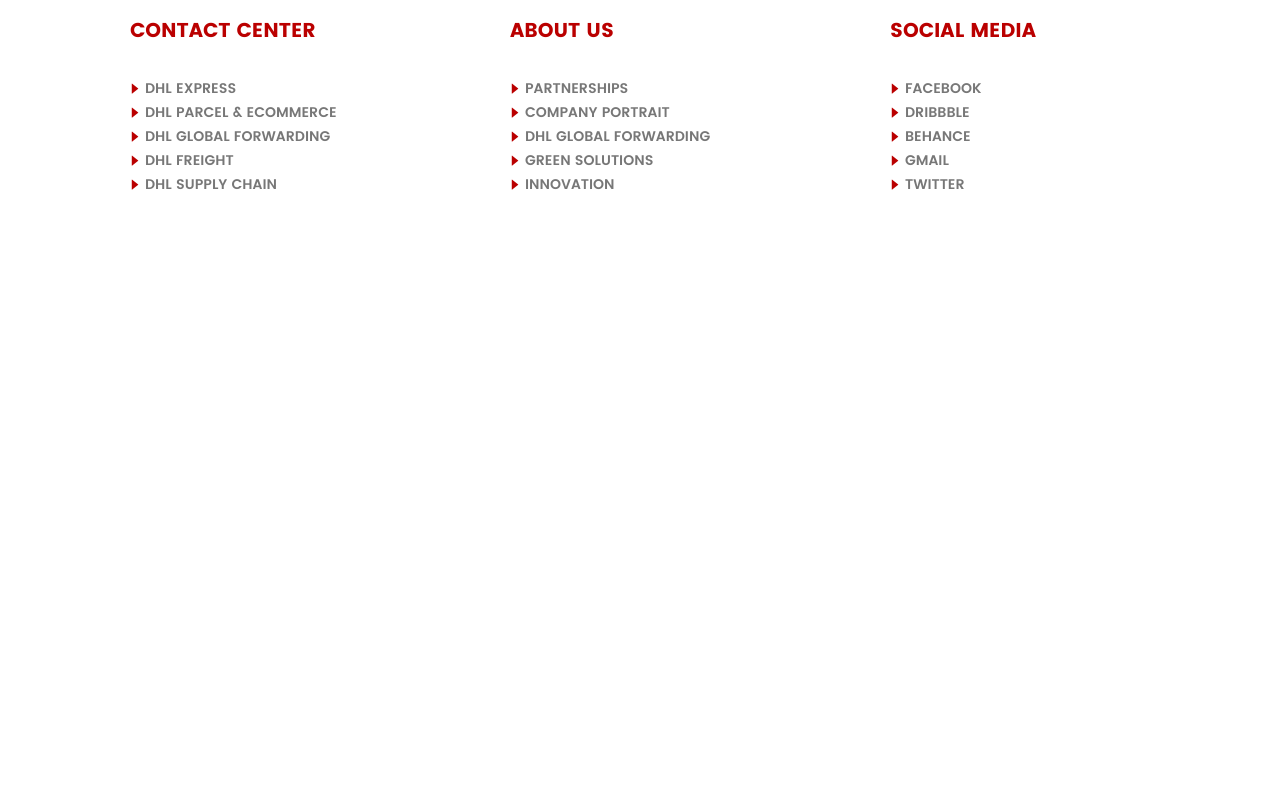
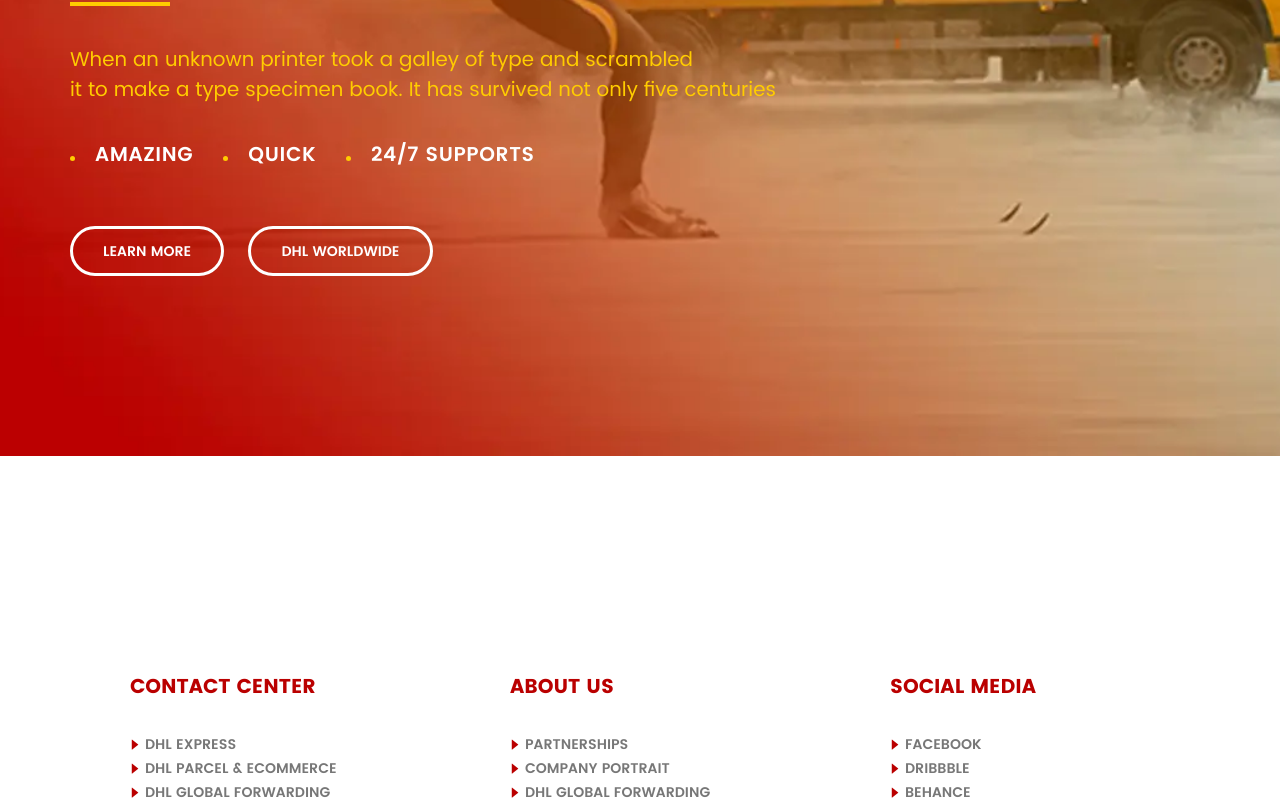
Before and after one commit to EugeneVeremchuk/DHL, a website: page DHL/index.html in a window 1280 px wide. Shown: the part 538-1344 px from the top of the page. Before the commit the page ends 800 px from the top, so only its background shows below. Drawn offline with Linux system fonts and the light colour scheme; files whose address does not match are found by name.

Commit message:
mainBlock

```diff
--- /dev/null
+++ b/#source/scss/blocks/mainBlock.scss
@@ -0,0 +1,83 @@
+.main {
+   background-color: $colorRed;
+   background-image: url("../../img/mainBlock/main-bg.jpg");
+   background-repeat: no-repeat;
+   background-position: center;
+   background-size: cover;
+
+   min-height: 100vh;
+
+   position: relative;
+   z-index: 200;
+
+   margin: 0px 0px 150px 0px;
+
+   &__container {
+      @include adaptiv-value("padding-top", 360, 180, 1);
+      @include adaptiv-value("padding-bottom", 180, 80, 1);
+   }
+
+   &__title {
+      @include adaptiv-value("font-size", 70, 30, 1);
+      font-weight: 700;
+      color: $colorTextWhite;
+      letter-spacing: 2px;
+   }
+
+   &__line {
+      @include adaptiv-value("width", 100, 70, 1);
+      height: 4px;
+      background-color: $colorYellow;
+      @include adaptiv-value("margin-top", 40, 20, 1);
+      @include adaptiv-value("margin-bottom", 40, 20, 1);
+   }
+
+   &__text {
+      @include adaptiv-value("font-size", 20, 15, 1);
+      color: $colorTextYellow;
+      @include adaptiv-value("line-height", 30, 20, 1);
+
+      @include adaptiv-value("margin-bottom", 40, 20, 1);
+   }
+
+   &__advantage {
+      display: flex;
+      flex-wrap: wrap;
+      @include adaptiv-value("margin-bottom", 40, 20, 1);
+
+      &-item {
+         @include adaptiv-value("font-size", 20, 17, 1);
+         color: $colorTextWhite;
+         font-weight: 600;
+         text-transform: uppercase;
+         letter-spacing: 0.6px;
+         @include adaptiv-value("margin-bottom", 20, 10, 1);
+         margin-right: 30px;
+
+         @media (max-width: $md4+px) {
+            flex: 0 1 100%;
+         }
+
+         &::before {
+            content: "";
+            display: inline-block;
+            width: 5px;
+            height: 5px;
+            border-radius: 50%;
+            background-color: $colorYellow;
+
+            margin: 0px 20px 0px 0px;
+         }
+      }
+   }
+
+   &__button {
+      margin: 0px 20px 0px 0px;
+      &-btn {
+         margin: 0px 20px 0px 0px;
+         @media (max-width:$md4+px){
+            margin: 0px 20px 10px 0px;
+         }
+      }
+   }
+}
--- a/#source/scss/parts/@footer.scss
+++ b/#source/scss/parts/@footer.scss
@@ -1,10 +1,11 @@
 .footer {
+   position: relative;
    &__container {
    }
 
    &__content {
       //min-height: 310px;
-      padding: 70px 0px;
+      padding: 72px 0px;
       display: flex;
 
       flex-wrap: wrap;
--- a/#source/scss/parts/@header.scss
+++ b/#source/scss/parts/@header.scss
@@ -1,4 +1,10 @@
 .header {
+   position: absolute;
+   width: 100%;
+   top: 0;
+   left: 0;
+
+   z-index: 500;
    &__container-top {
       background-color: $colorRed;
       position: relative;
@@ -169,6 +175,7 @@
 
             background-color: $colorRed;
 
+
             &::before {
                content: "";
                position: absolute;
@@ -177,11 +184,12 @@
                top: 50px;
                left: 0px;
                background-color: $colorYellow;
-               z-index: 2;
+               z-index: 100;
                @media (max-width:$md4+px){
                   height: 100px;
                }
             }
+
 
             &._active {
                top: 0;
--- a/#source/scss/settings/forms.scss
+++ b/#source/scss/settings/forms.scss
@@ -19,9 +19,25 @@
 //<BUTTONS (a.btn+tab)>====================================================================================================
 ._btn {
 	display: inline-flex;
-	padding: 0px 0px;
+	justify-content:center;
+	align-items: center;
+	padding: 0px 30px;
+	height: 50px;
+	border-radius: 25px;
+	text-transform: uppercase;
+	background-color: transparent;
+	border: 3px solid $colorWhite;
+	font-weight: 600;
+	color: $colorTextWhite;
+	outline: none;
+
+	transition: all .2s ease-in-out 0s;
 	@media (min-width: 992px) {
 		&:hover {
+			background-color: $colorYellow;
+			border: 3px solid $colorYellow;
+			color: $colorRedDark;
+			box-shadow: 0 10px 18px rgba($color: $colorYellow, $alpha: 0.4);
 		}
 	}
 	&._fw {
@@ -73,7 +89,7 @@
 			height: 7px;
 			background: url("../img/icons/arrow-down.svg") center / 100% no-repeat;
 
-			transform: translate(0px,-2px);
+			transform: translate(0px, -2px);
 		}
 	}
 	&__input {
--- a/#source/scss/style.scss
+++ b/#source/scss/style.scss
@@ -30,7 +30,7 @@
 $maxWidthContainer: 1170;
 $md1: $maxWidthContainer + 12;
 $md2: 991.98;
-$md3: 767.98;
+$md3: 769.98;
 $md4: 479.98;
 $md5: 320.98;
 
@@ -85,6 +85,7 @@
 
 //<ПОДКЛЮЧЕНИЕ ФАЙЛОВ СТИЛЕЙ СТРАНИЦ И ЭЛЕМЕНТОВ>====================================================================================================
 @import "parts/@header";
+@import "blocks/mainBlock";
 @import "parts/@footer";
 //</ПОДКЛЮЧЕНИЕ ФАЙЛОВ СТИЛЕЙ СТРАНИЦ И ЭЛЕМЕНТОВ>====================================================================================================
 
--- a/DHL/index.html
+++ b/DHL/index.html
@@ -77,7 +77,24 @@
    </div>
 </header>
       <main class="page" id='page'>
-
+         <section class="main">
+   <div class="main__container _container">
+      <h1 class="main__title">We Deliver <br> With Speed</h1>
+      <div class="main__line"></div>
+      <div class="main__text">When an unknown printer took a galley of type and scrambled <br>
+         it to make a type specimen book. It has survived not only five centuries
+      </div>
+      <div class="main__advantage">
+         <div class="main__advantage-item">Amazing</div>
+         <div class="main__advantage-item">Quick</div>
+         <div class="main__advantage-item">24/7 Supports</div>
+      </div>
+      <div class="main__button">
+         <button class="main__button-btn _btn">Learn More</button>
+         <button class="main__button-btn _btn">Dhl Worldwide</button>
+      </div>
+   </div>
+</section>
       </main>
       <footer class="footer" id="footer">
    <div class="footer__container _container">
```
Also changed, not shown: #source/html/blocks/#mainBlock.html (added, +18 -0 lines), #source/index.html (+1 -1 lines), DHL/css/style.css, DHL/css/style.min.css.
